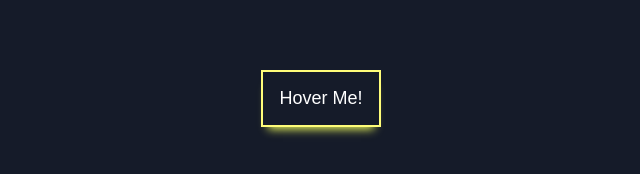
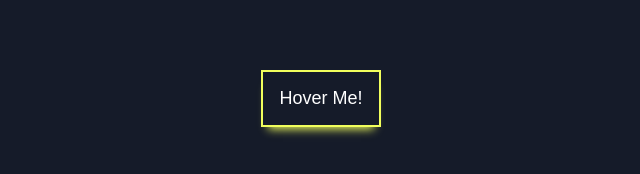
Before and after one commit to Jensen-Jacob/fancy-button, a plain HTML site: page index.html in a window 1280 px wide. In both pictures the pointer is over the button "Hover Me!". Shown: the part 306-480 px from the top of the page, 319-959 px from the left. Drawn offline with Linux system fonts and the light colour scheme.

Commit message:
Correct the hover border color on the button

```diff
--- a/button.css
+++ b/button.css
@@ -19,7 +19,7 @@ button {
 button:hover {
   transform: translateY(-4px);
   color: #fff;
-  border-color: #fffd79;
+  border-color: #f1ff5c;
   box-shadow: 0 0.5em 0.5em -0.4em #f1ff5c;
   -webkit-box-shadow: 0 0.5em 0.5em -0.4em #f1ff5c;
   -moz-box-shadow: 0 0.5em 0.5em -0.4em #f1ff5c;
```
